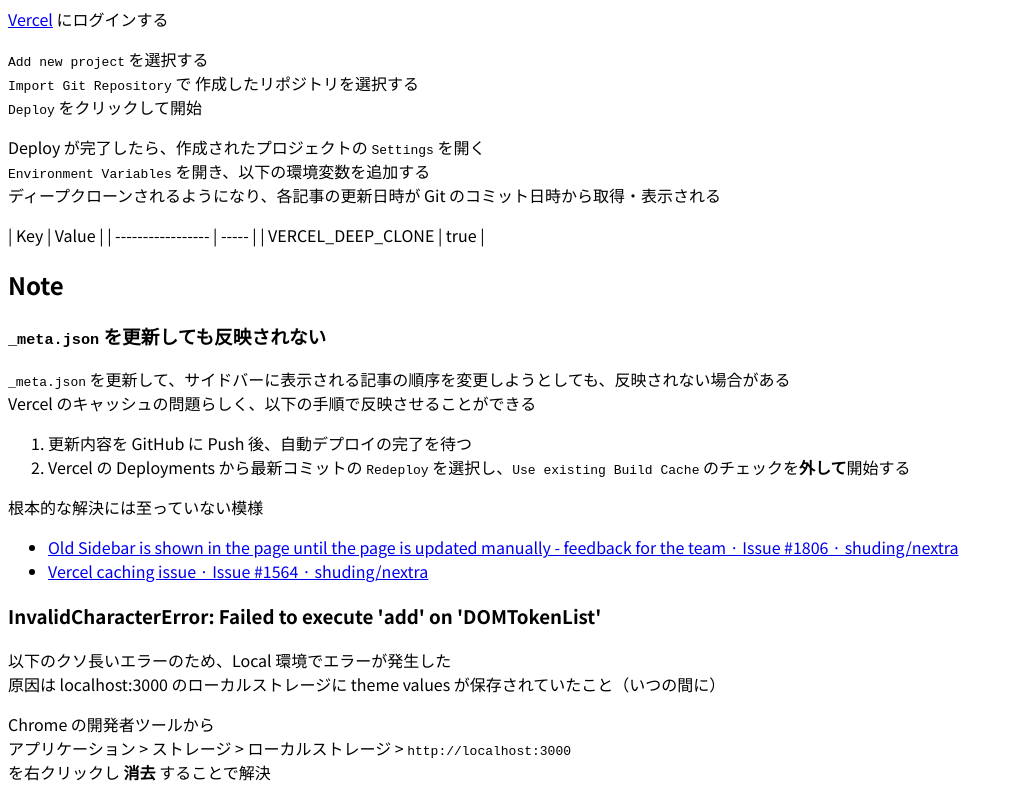
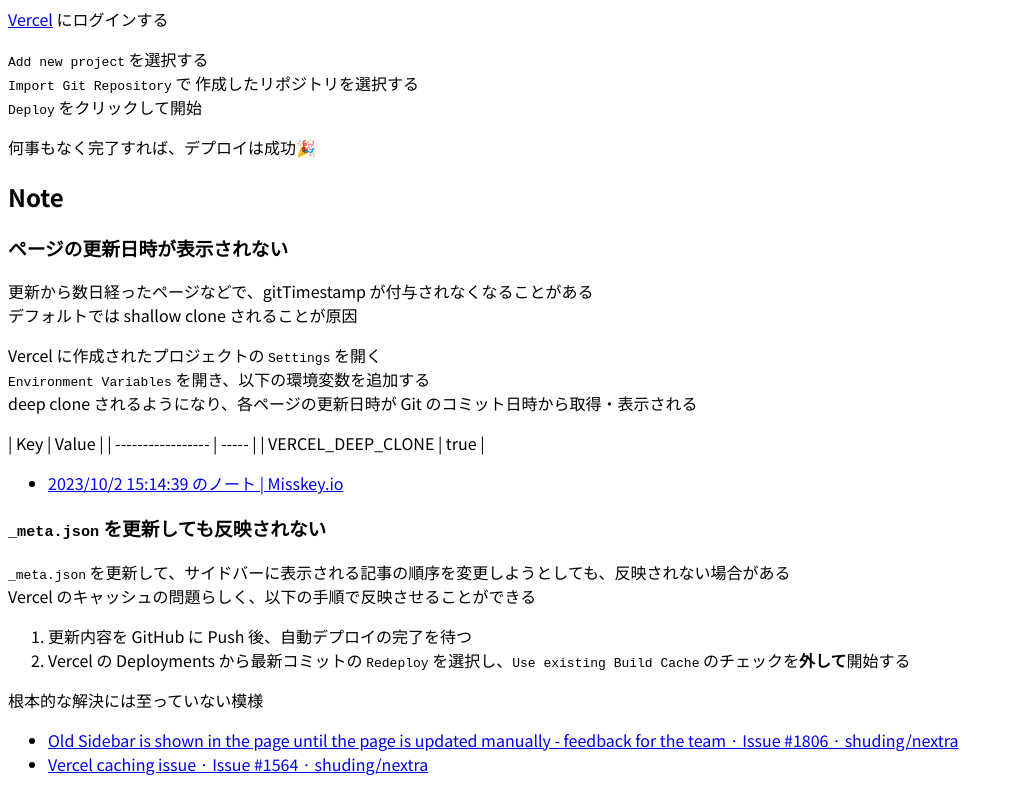
Before and after one commit to unishigure/tiken, a Next.js app: page /nextjs/minimum-nextra-docs-in-vercel in a window 1280 px wide. Shown: the part 1500-2299 px from the top of the page, without its empty margins (0-1014 px from the left). Built offline with nearby package versions, Linux system fonts and the light colour scheme.

Commit message:
:arrow_up_small:update: "minimum-nextra-docs-in-vercel"

```diff
--- a/pages/nextjs/minimum-nextra-docs-in-vercel.mdx
+++ b/pages/nextjs/minimum-nextra-docs-in-vercel.mdx
@@ -119,15 +119,24 @@ git commit -m "first commit"
 `Import Git Repository` で 作成したリポジトリを選択する\
 `Deploy` をクリックして開始
 
-Deploy が完了したら、作成されたプロジェクトの `Settings` を開く\
+何事もなく完了すれば、デプロイは成功🎉
+
+## Note
+
+### ページの更新日時が表示されない
+
+更新から数日経ったページなどで、gitTimestamp が付与されなくなることがある\
+デフォルトでは shallow clone されることが原因
+
+Vercel に作成されたプロジェクトの `Settings` を開く\
 `Environment Variables` を開き、以下の環境変数を追加する\
-ディープクローンされるようになり、各記事の更新日時が Git のコミット日時から取得・表示される
+deep clone されるようになり、各ページの更新日時が Git のコミット日時から取得・表示される
 
 | Key               | Value |
 | ----------------- | ----- |
 | VERCEL_DEEP_CLONE | true  |
 
-## Note
+- [2023/10/2 15:14:39 のノート | Misskey.io](https://misskey.io/notes/9kc28mo8sk)
 
 ### `_meta.json` を更新しても反映されない
 
@@ -162,4 +171,3 @@ InvalidCharacterError: Failed to execute 'add' on 'DOMTokenList': The token prov
 
 - [Docs Theme - Nextra](https://nextra.site/docs/docs-theme/start)
 - [New-Item (Microsoft.PowerShell.Management) - PowerShell | Microsoft Learn](https://learn.microsoft.com/en-us/powershell/module/microsoft.powershell.management/new-item)
-- [2023/10/2 15:14:39 のノート | Misskey.io](https://misskey.io/notes/9kc28mo8sk)
```
